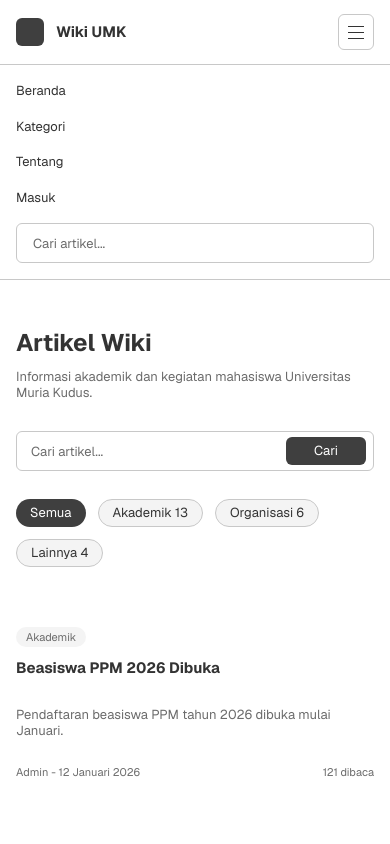
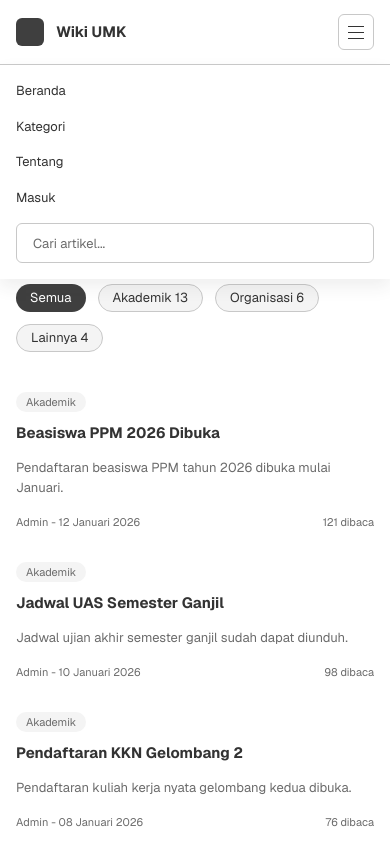
Before and after one commit to YahahaaWahyu/wikiumk, a Next.js app: page / in a window 390 px wide. Both pictures are taken after a click on the button "Buka menu". Shown: the top 844 px of the page. Built offline with nearby package versions, Linux system fonts and the light colour scheme.

Commit message:
fix: improve mobile UI and navigation layout

```diff
--- a/src/app/artikel/[slug]/page.tsx
+++ b/src/app/artikel/[slug]/page.tsx
@@ -11,6 +11,8 @@ import Footer from "@/components/Footer";
 import Navbar from "@/components/Navbar";
 import { mdxComponents } from "@/components/mdx";
 import { articles, findArticle, formatDate } from "@/lib/data";
+
+export const instant = false;
 
 export function generateStaticParams() {
   return articles.map((a) => ({ slug: a.slug }));
--- a/src/app/login/page.tsx
+++ b/src/app/login/page.tsx
@@ -9,7 +9,7 @@ export default function Login() {
   return (
     <>
       <Navbar />
-      <main className="flex flex-1 justify-center px-4 py-[98px]">
+      <main className="flex flex-1 justify-center px-4 py-12 sm:py-[98px]">
         <div className="w-full max-w-[420px] rounded-[10px] border border-line bg-paper p-6">
           <h1 className="text-[18px] font-bold leading-[22px]">Masuk</h1>
           <p className="mt-[9px] text-[13px] leading-4 text-muted">
--- a/src/app/page.tsx
+++ b/src/app/page.tsx
@@ -75,7 +75,7 @@ export default async function Home({ searchParams }: { searchParams: Promise<Par
         {data.length === 0 ? (
           <p className="mt-[60px] text-[13px] text-muted">Tidak ada hasil.</p>
         ) : (
-          <div className="mt-[60px] grid grid-cols-1 gap-x-[78px] gap-y-[72px] sm:grid-cols-2 lg:grid-cols-3">
+          <div className="mt-10 grid grid-cols-1 gap-x-[78px] gap-y-8 sm:mt-[60px] sm:gap-y-[72px] md:grid-cols-2 lg:grid-cols-3">
             {data.map((article) => (
               <ArticleCard key={article.slug} article={article} />
             ))}
--- a/src/app/register/page.tsx
+++ b/src/app/register/page.tsx
@@ -9,7 +9,7 @@ export default function Register() {
   return (
     <>
       <Navbar />
-      <main className="flex flex-1 justify-center px-4 py-[98px]">
+      <main className="flex flex-1 justify-center px-4 py-12 sm:py-[98px]">
         <div className="w-full max-w-[420px] rounded-[10px] border border-line bg-paper p-6">
           <h1 className="text-[18px] font-bold leading-[22px]">Daftar akun</h1>
           <p className="mt-[9px] text-[13px] leading-4 text-muted">
--- a/src/components/ArticleCard.tsx
+++ b/src/components/ArticleCard.tsx
@@ -19,11 +19,11 @@ export default function ArticleCard({
         </Link>
       </h2>
 
-      <p className="mt-[30px] line-clamp-3 text-[13px] leading-4 text-muted">
+      <p className="mt-4 line-clamp-3 text-[13px] leading-5 text-muted sm:mt-[30px] sm:leading-4">
         {article.summary}
       </p>
 
-      <p className="mt-[27px] flex items-baseline justify-between text-[11px] leading-[13px] text-muted">
+      <p className="mt-4 flex flex-wrap items-baseline justify-between gap-x-3 gap-y-1 text-[11px] leading-4 text-muted sm:mt-[27px]">
         <span>
           {article.author.name} - {formatDate(article.createdAt)}
         </span>
--- a/src/components/Navbar.tsx
+++ b/src/components/Navbar.tsx
@@ -23,7 +23,7 @@ export default function Navbar({ variant = "guest" }: { variant?: "guest" | "adm
   const action = variant === "admin" ? "/admin" : "/";
 
   return (
-    <header className="shrink-0 border-b border-line bg-paper">
+    <header className="relative z-40 shrink-0 border-b border-line bg-paper">
       <div className="flex h-16 items-center px-4 lg:px-[120px]">
         <Link href="/" className="flex items-center gap-3 lg:w-[300px] lg:shrink-0">
           <span className="h-7 w-7 shrink-0 rounded-md bg-dark" aria-hidden />
@@ -73,7 +73,8 @@ export default function Navbar({ variant = "guest" }: { variant?: "guest" | "adm
           aria-expanded={open}
           aria-label={open ? "Tutup menu" : "Buka menu"}
           onClick={() => setOpen((o) => !o)}
-          className="ml-auto flex h-9 w-9 flex-col items-center justify-center gap-[5px] rounded-md border border-line lg:hidden"
+          aria-controls="mobile-navigation"
+          className="relative z-50 ml-auto flex h-9 w-9 flex-col items-center justify-center gap-[5px] rounded-md border border-line lg:hidden"
         >
           <span className="h-px w-4 bg-ink" />
           <span className="h-px w-4 bg-ink" />
@@ -82,7 +83,10 @@ export default function Navbar({ variant = "guest" }: { variant?: "guest" | "adm
       </div>
 
       {open && (
-        <div className="border-t border-line px-4 py-4 lg:hidden">
+        <div
+          id="mobile-navigation"
+          className="absolute left-0 right-0 top-full z-40 border-t border-line bg-paper px-4 py-4 shadow-[0_8px_16px_rgba(51,51,51,0.08)] lg:hidden"
+        >
           <nav className="flex flex-col gap-4 text-[13px]">
             {links.map((l) => (
               <Link key={l.href} href={l.href} onClick={() => setOpen(false)}>
```
